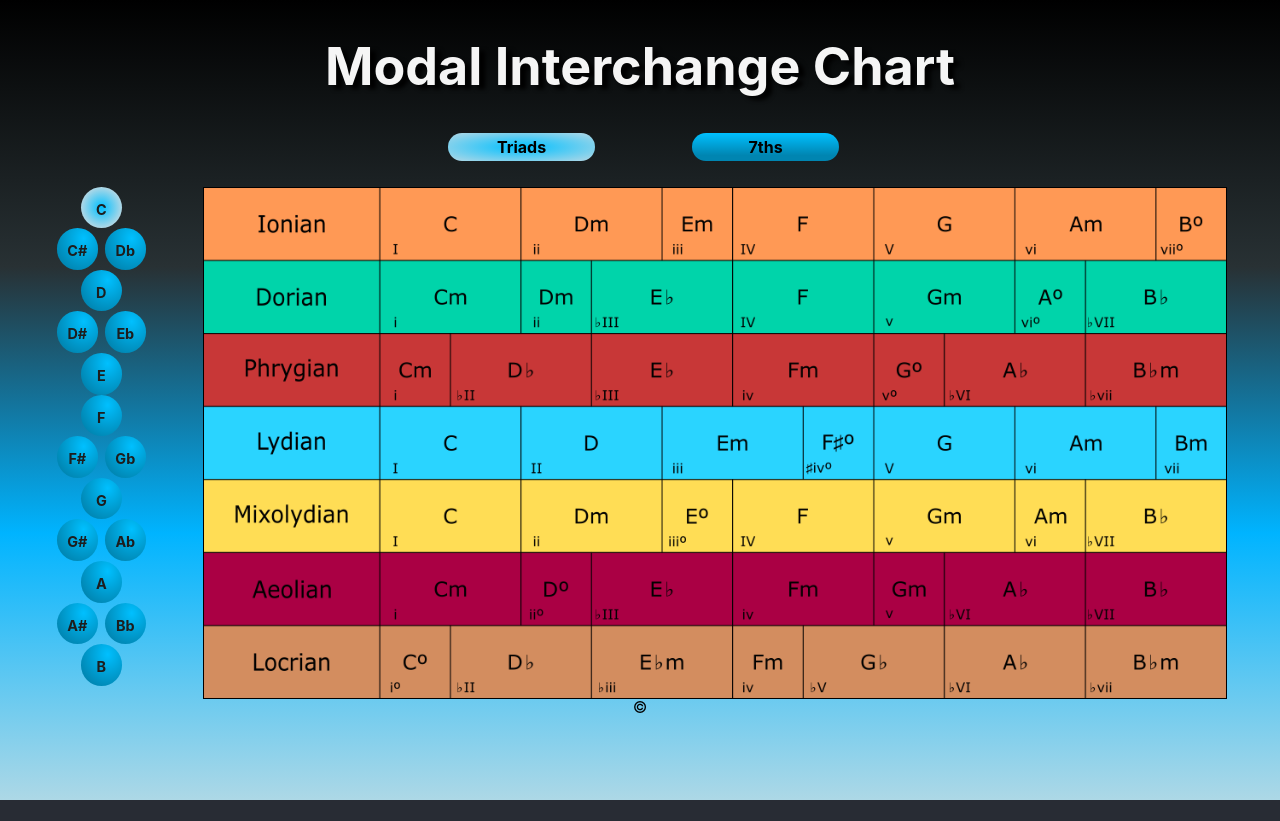
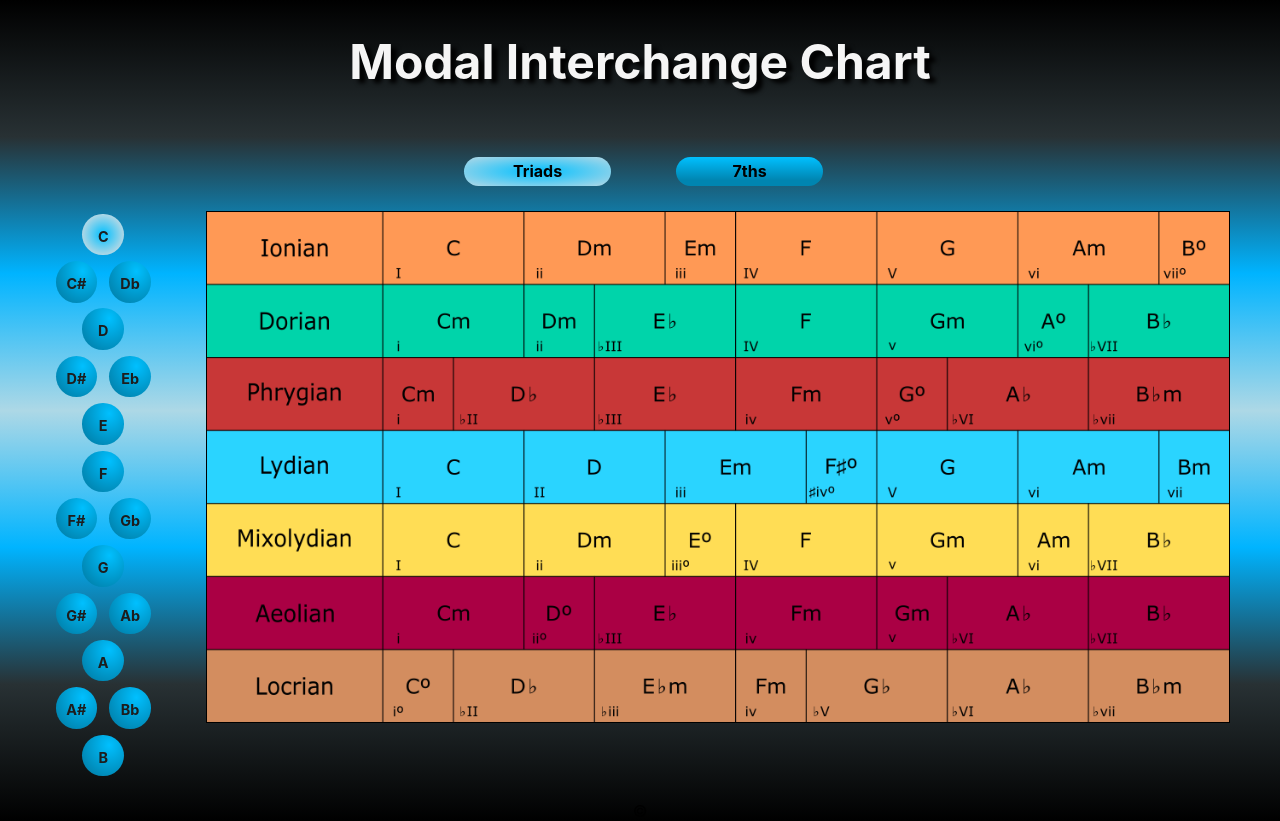
Before and after one commit to Tycholiz/modal-interchange-chart, a React (Create React App) app: page / in a window 1280 px wide. Before the commit the page ends 800 px from the top, so only its background shows below. Built offline with nearby package versions, Linux system fonts and the light colour scheme.

Commit message:
adjust stylings on notations container and margin on keys

```diff
--- a/src/styles/App.css
+++ b/src/styles/App.css
@@ -1,6 +1,6 @@
 body {
   background-color: #282c34;
-  background-image: linear-gradient(black, #283134, #00b4ff, lightblue);
+  background-image: linear-gradient(black, #283134, #00b4ff, lightblue, #00b4ff, #283134, black);
 }
 
 .App {
@@ -14,7 +14,8 @@ body {
 .App-header {
   color: whitesmoke;
   text-shadow: 6px 4px 4px black;
-  font-size: calc(10px + 2vmin);
+  font-size: calc(.5em + 2vmin);
+  margin-bottom: 1.4em;
 }
 .mainContent {
   display: flex;
--- a/src/styles/Key.css
+++ b/src/styles/Key.css
@@ -32,6 +32,7 @@ label.keyLabel {
 		height: calc(2em + 1vw);
 		width: calc(2em + 1vw);
 		line-height: 3.2;
+		margin: 0.2em;
 	}
 }
 
--- a/src/styles/KeyContainer.css
+++ b/src/styles/KeyContainer.css
@@ -4,7 +4,7 @@
 	flex-direction: row;
 	align-items: center;
 	justify-content: center;
-	margin-bottom: 0.7em;
+	margin-bottom: 1.4em;
 }
 @media (min-width: 950px) {
 	.keyContainerWrapper {
--- a/src/styles/NotationContainer.css
+++ b/src/styles/NotationContainer.css
@@ -8,6 +8,6 @@
 
 @media (min-width: 950px) {
 	.notationContainerWrapper {
-		width: 30vw;
+		width: calc(6em + 20vw);
 	}
 }
```
